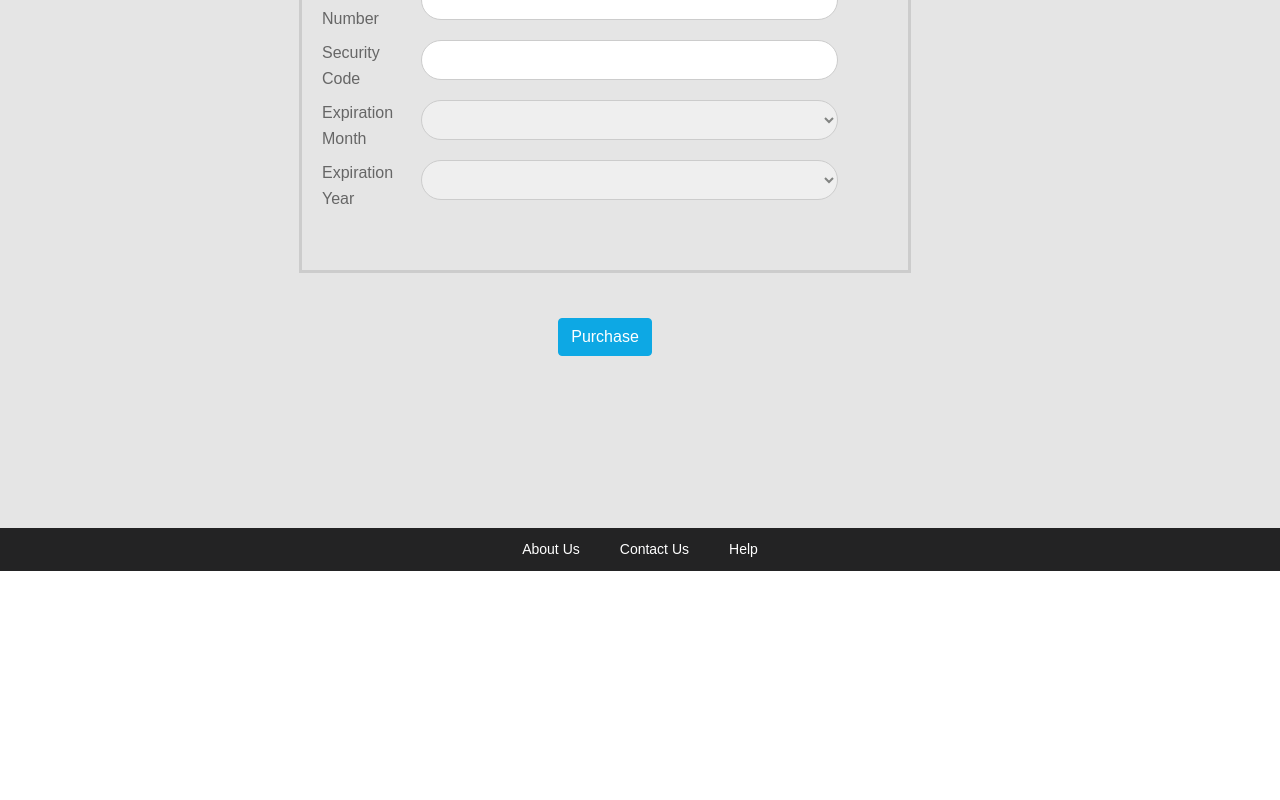
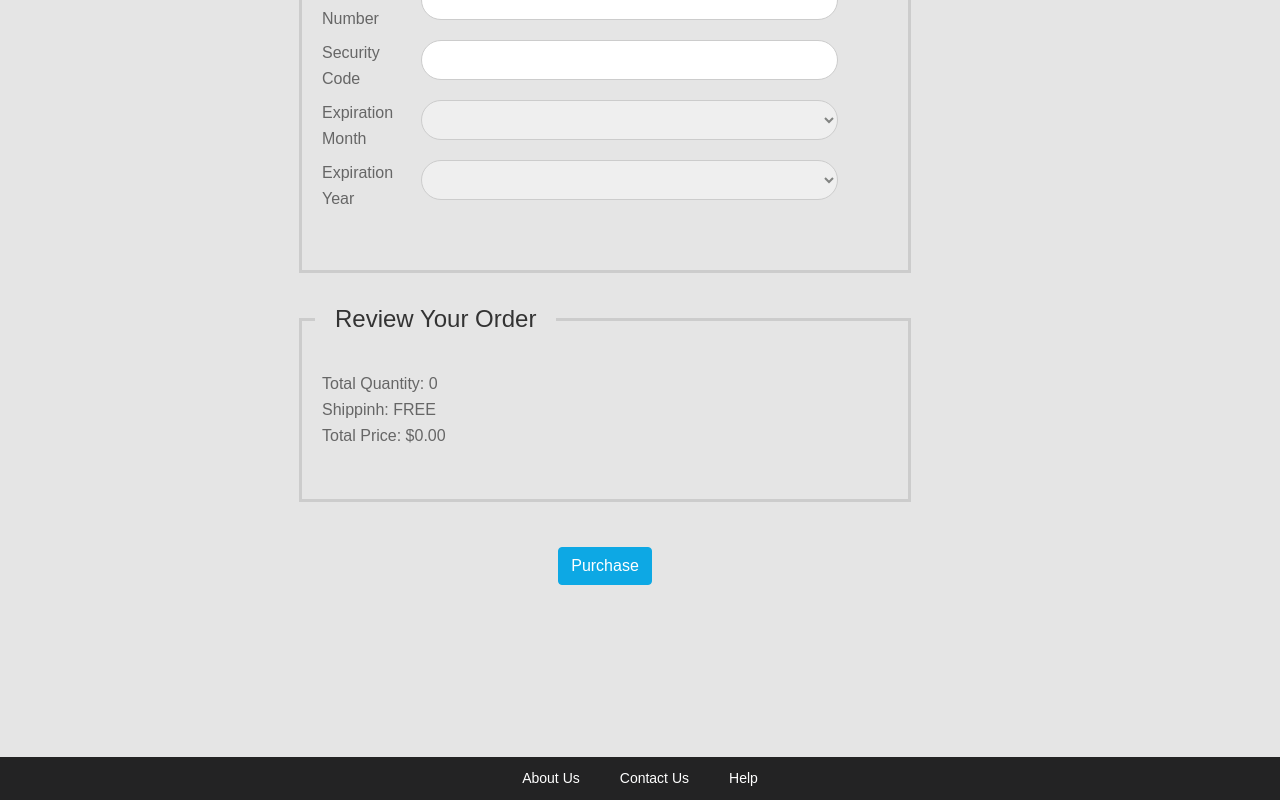
Before and after one commit to bl4keee/eCommerceShop-frontend, an Angular app: page /checkout in a window 1280 px wide. Shown: the part 1607-2407 px from the top of the page. Before the commit the page ends 2178 px from the top, so only its background shows below. Built offline with nearby package versions, Linux system fonts and the light colour scheme; no server answers.

Commit message:
Added checkout form to the checkoutComponent

```diff
--- a/src/app/components/checkout/checkout.component.html
+++ b/src/app/components/checkout/checkout.component.html
@@ -198,6 +198,15 @@
                     </div>
                 </div>
 
+                <!--Order Details form group-->
+                <div class="form-area">
+                    <h3>Review Your Order</h3>
+
+                    <p>Total Quantity: {{totalQuantity}}</p>
+                    <p>Shippinh: FREE</p>
+                    <p>Total Price: {{totalPrice | currency: 'USD'}}</p>
+                </div>
+
                 <!--Submit Button-->
                 <div class="text-center">
                     <button type="submit" class="btn btn-info">Purchase</button>
--- a/src/app/components/checkout/checkout.component.ts
+++ b/src/app/components/checkout/checkout.component.ts
@@ -9,6 +9,8 @@ import { FormBuilder, FormGroup } from '@angular/forms';
 export class CheckoutComponent implements OnInit {
 
   checkoutFormGroup: FormGroup;
+  totalPrice: number = 0;
+  totalQuantity: number = 0;
 
   constructor(private formBuilder: FormBuilder) { }
 
```
